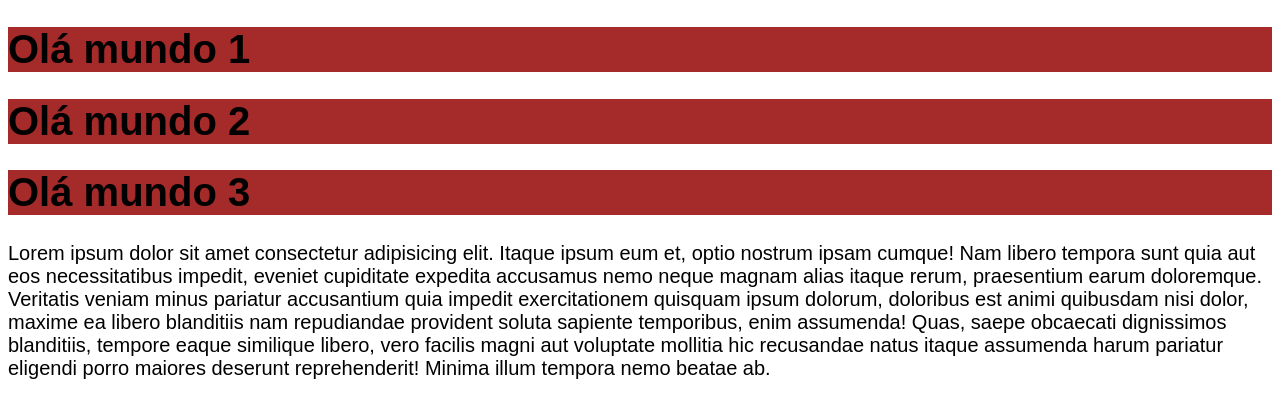
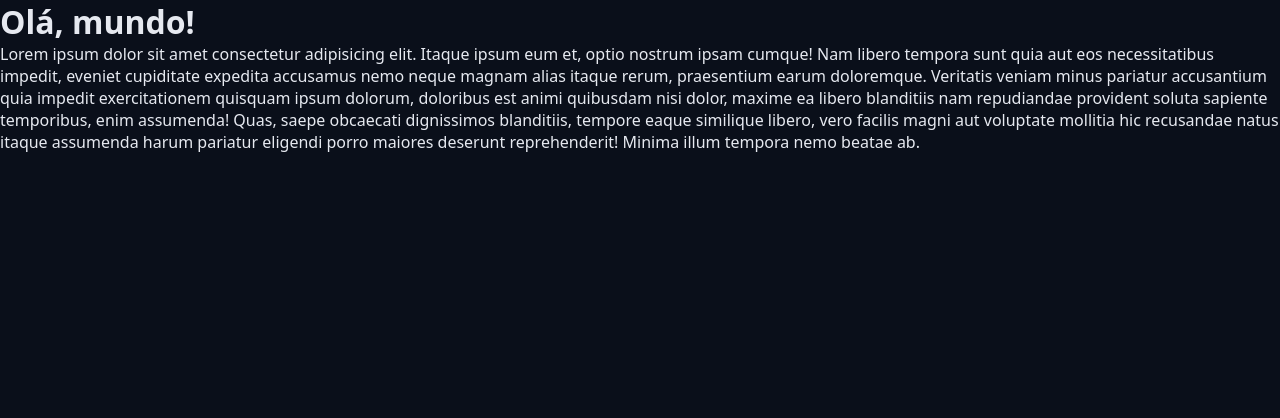
Before and after one commit to EnzoOP1402/chronos-pomodoro, a React (Vite) app: page / in a window 1280 px wide. Shown: the top 418 px of the page. Built offline with nearby package versions, Linux system fonts and the light colour scheme.

Commit message:
Beginning the chronos application - defining new styles

```diff
--- a/src/App.tsx
+++ b/src/App.tsx
@@ -6,9 +6,7 @@
     // Como em react somente um elemento pode ser retornado, sempre devemos "envelopar" o código que estamos retornando em um elemento, seja retornando uma div que contenha todos os trechos necessários, ou utilizando o React Fragment, que consiste em uma tag vazia que engloba tudo que será retornado em HtML
     return (
         <>
-            <Heading>Olá mundo 1</Heading>
-            <Heading>Olá mundo 2</Heading>
-            <Heading>Olá mundo 3</Heading>
+            <Heading>Olá, mundo!</Heading>
             <p>Lorem ipsum dolor sit amet consectetur adipisicing elit. Itaque ipsum eum et, optio nostrum ipsam cumque! Nam libero tempora sunt quia aut eos necessitatibus impedit, eveniet cupiditate expedita accusamus nemo neque magnam alias itaque rerum, praesentium earum doloremque. Veritatis veniam minus pariatur accusantium quia impedit exercitationem quisquam ipsum dolorum, doloribus est animi quibusdam nisi dolor, maxime ea libero blanditiis nam repudiandae provident soluta sapiente temporibus, enim assumenda! Quas, saepe obcaecati dignissimos blanditiis, tempore eaque similique libero, vero facilis magni aut voluptate mollitia hic recusandae natus itaque assumenda harum pariatur eligendi porro maiores deserunt reprehenderit! Minima illum tempora nemo beatae ab.</p>
         </>
     )
--- a/src/assets/Heading.module.css
+++ b/src/assets/Heading.module.css
@@ -1,9 +1,9 @@
 /* Cada classe pode ser acessada individualmente como atributo da instância desse arquivo */
-.heading {
+/* .heading {
     background-color: brown;
     color: black;
 }
 
 .cyan {
     color: cyan;
-}
+} */
--- a/src/styles/global.css
+++ b/src/styles/global.css
@@ -1,8 +1,16 @@
-body {
-    font-family: sans-serif;
-    font-size: 20px;
+* {
+    margin: 0;
+    padding: 0;
+    box-sizing: border-box;
 }
 
-h1 {
-    color: var(--primary);
+html {
+    font-size: 62.5%;
 }
+
+body {
+    font-family: system-ui, -apple-system, BlinkMacSystemFont, 'Segoe UI', Roboto, Oxygen, Ubuntu, Cantarell, 'Open Sans', 'Helvetica Neue', sans-serif;
+    font-size: 1.6rem; /* Equivale a 16px*/
+    background-color: var(--gray-900);
+    color: var(--text-default);
+}
--- a/src/styles/theme.css
+++ b/src/styles/theme.css
@@ -1,3 +1,37 @@
 :root {
-    --primary: pink;
+    --gray-100: #e6e9f0;
+    --gray-200: #cdd3e1;
+    --gray-300: #aab3cc;
+    --gray-400: #555f7d;
+    --gray-500: #454f6a;
+    --gray-600: #363d56;
+    --gray-700: #272f43;
+    --gray-800: #181f2e;
+    --gray-900: #0a0f1a;
+
+    --primary-light: #4de7b7;
+    --primary: #0da170;
+    --primary-dark: #065f46;
+
+    --link-color: #10b981;
+    --link-hover: #0b8a60;
+
+    --success: #22c55e;
+    --warning: #eab308;
+    --error: #991b1b;
+    --info: #0ea5e9;
+
+    --text-over-primary: #0a0f1a;
+    --text-over-primary-dark: #e6e9f0;
+    --text-over-primary-light: #0a0f1a;
+    --text-over-success: #0a0f1a;
+    --text-over-warning: #0a0f1a;
+    --text-over-error: #e6e9f0;
+    --text-over-info: #0a0f1a;
+
+    --text-default: #e6e9f0;
+    --text-muted: #aab3cc;
+
+    --disabled: #555f7d;
+    --text-disabled: #aab3cc;
 }
```
